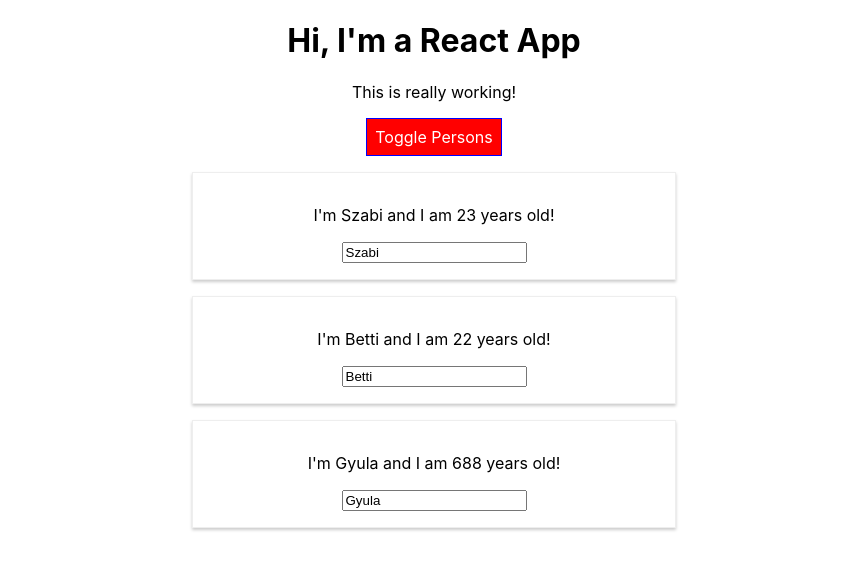
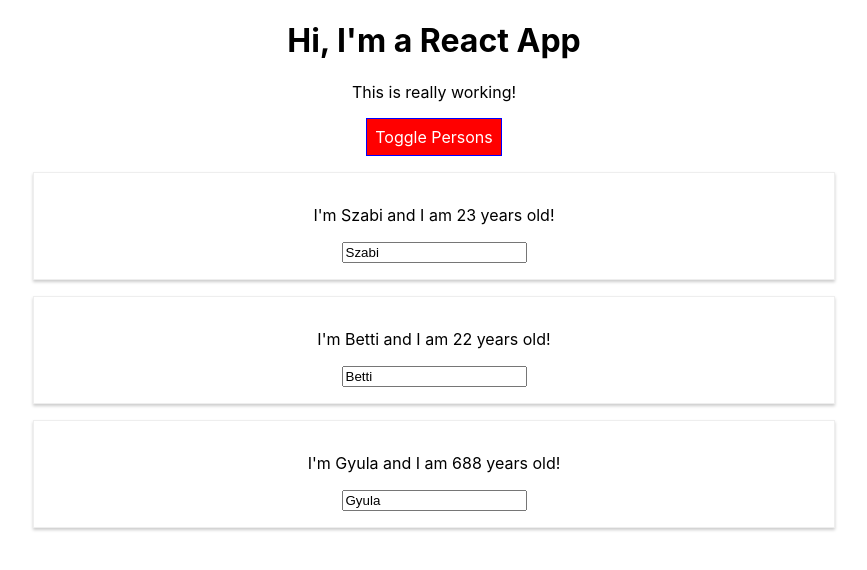
Before and after one commit to szaby96/react-complete-guide, a React (Create React App) app: page / in a window 1280 px wide. Both pictures are taken after a click on the button "Toggle Persons". Shown: the top 570 px of the page, without its empty margins (206-1073 px from the left). Built offline with nearby package versions, Linux system fonts and the light colour scheme.

Commit message:
Save before ejecting

```diff
--- a/src/App.js
+++ b/src/App.js
@@ -1,6 +1,5 @@
 import React, {Component} from 'react';
 import './App.css';
-import Radium , { StyleRoot } from 'radium';
 import Person from './Person/Person';
 
 class App extends Component {
@@ -52,11 +51,7 @@
         font: 'inherit',
         border: '1px solid blue',
         padding: '8px',
-        cursor: 'pointer',
-        ':hover': {
-          backgroundColor: 'lightgreen',
-          color: 'black'
-        }
+        cursor: 'pointer'
     };
 
     let persons = null;
@@ -75,10 +70,6 @@
         </div>
       );
       buttonStyle.backgroundColor = 'red';
-      buttonStyle[':hover'] = {
-        backgroundColor: 'salmon',
-        color: 'black'
-      }
     }
 
     const classes = [];
@@ -92,7 +83,6 @@
 
 
     return (
-      <StyleRoot>
       <div className="App">
         <h1>Hi, I'm a React App</h1>
         <p className={classes.join(' ')}>This is really working!</p>
@@ -101,11 +91,10 @@
           onClick={this.togglePersonsHandler}>Toggle Persons</button>
         {persons}
       </div>
-      </StyleRoot>
     );
     //return React.createElement('div', {className:'App'}, React.createElement('h1', null , 'Does this work now?'))
   }
 
 }
 
-export default Radium(App);
+export default App;
--- a/src/Person/Person.js
+++ b/src/Person/Person.js
@@ -1,15 +1,9 @@
 import React from 'react';
 import './Person.css';
-import Radium from 'radium';
 
 const person = (props) =>{
-    const personStyle = {
-        '@media (min-width: 500px)': {
-            width: '450px'
-        }
-    }
     return (
-        <div className="Person" style={personStyle}>
+        <div className="Person">
             <p onClick={props.click}>I'm {props.name} and I am {props.age} years old!</p>
             <p>{props.children}</p>
             <input type="text" onChange={props.changed} value={props.name}/>
@@ -17,4 +11,4 @@
     )
 };
 
-export default Radium(person);
+export default person;
```
Lines whose indentation alone changed are shown as unchanged.
